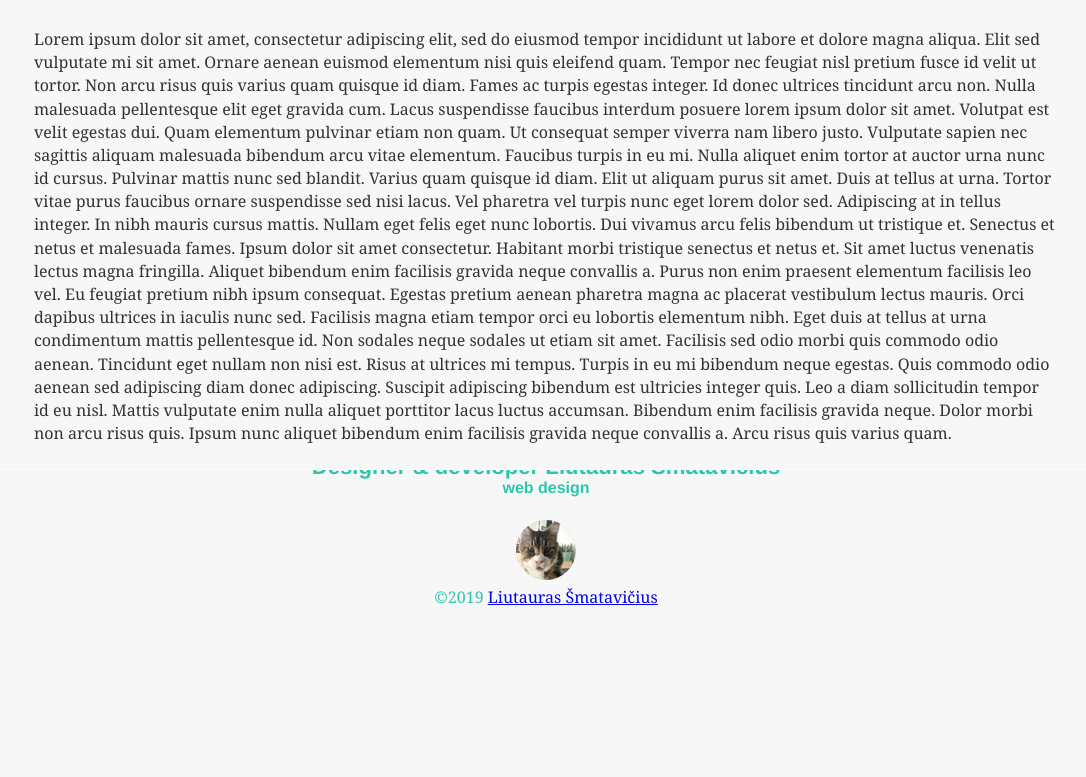
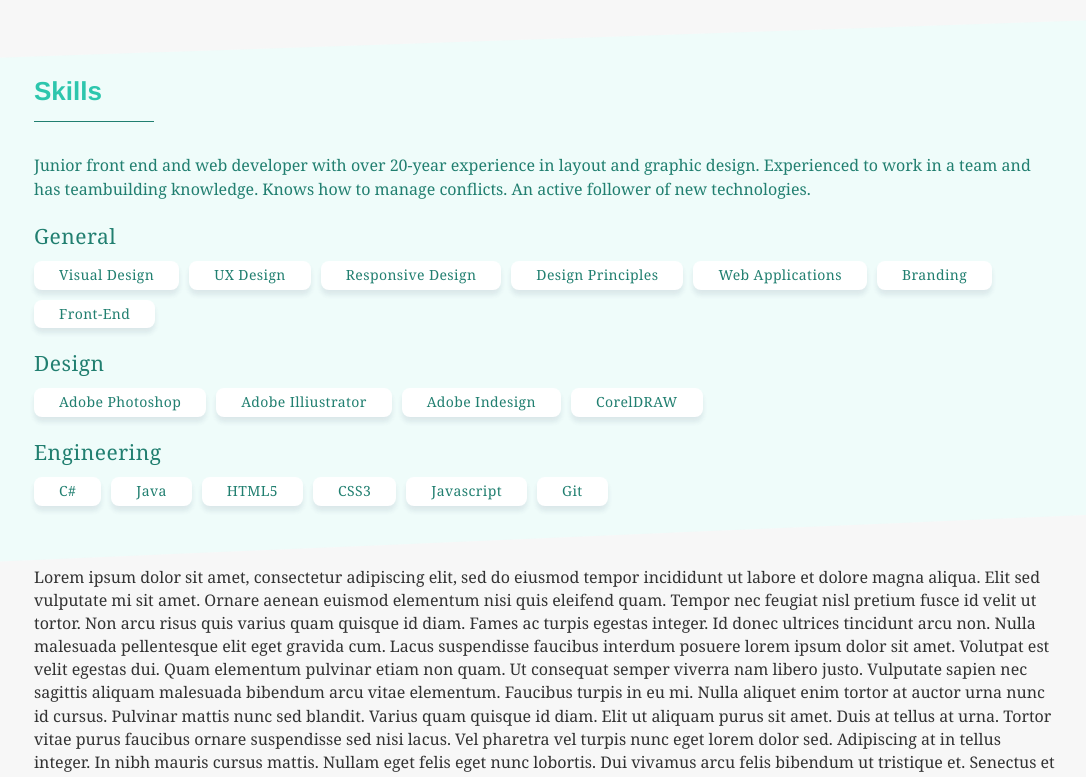
Before and after one commit to spraitas/lsportfolio, a Gatsby site: page / in a window 1280 px wide. Shown: the part 145-922 px from the top of the page, without its empty margins (94-1180 px from the left). Before the commit the page ends 815 px from the top, so only its background shows below. Built offline with nearby package versions, Linux system fonts and the light colour scheme; Gatsby itself is replaced by a stand-in of ours.

Commit message:
add skils

```diff
--- a/src/components/button.js
+++ b/src/components/box/button.js
@@ -1,6 +1,6 @@
 
 import styled from 'styled-components'
-import * as palette from "./box/variables.js"
+import * as palette from "./variables.js"
 
 
 const Button = styled.div`
--- /dev/null
+++ b/src/components/box/cell.js
@@ -0,0 +1,26 @@
+import React from 'react'
+import styled from 'styled-components'
+
+import * as palette from "./variables.js"
+
+const CellContainer = styled.div`
+font-weight: 400;
+background-color: ${palette.ls_white};
+padding: 4px 25px;
+border-radius: 8px;
+text-align: center;
+margin-right: 10px;
+margin-bottom: 10px;
+letter-spacing: 0.4px;
+
+box-shadow: 0 5px 5px rgba(103, 110, 144, 0.05),
+  0 5px 5px rgba(103, 110, 144, 0.09);
+`
+
+const Cell = ({ className, text, fontSize, color }) => (
+    <CellContainer className={className}>
+      <div>{text}</div>
+    </CellContainer>
+  )
+
+  export default Cell
--- /dev/null
+++ b/src/components/box/celltitle.js
@@ -0,0 +1,27 @@
+import React from 'react'
+import styled from 'styled-components'
+
+import * as palette from "./variables.js"
+
+const CellTitleContainer = styled.div`
+  display: flex;
+`
+
+const Title = styled.div`
+  color: ${palette.ls_dark};
+  font-size: 21px;
+  font-weight: 200;
+  padding-bottom: 10px;
+  letter-spacing: 0.5px;
+
+`
+
+const CellTitle = ({ title }) => {
+    return (
+      <CellTitleContainer>
+        <Title>{title}</Title>
+      </CellTitleContainer>
+    )
+  }
+
+  export default CellTitle
--- a/src/components/box/variables.js
+++ b/src/components/box/variables.js
@@ -1,6 +1,8 @@
 ///=> Colors
 
 export const ls_main = '#2dc6ad';
+export const ls_light = '#effcfa';
+export const ls_dark = '#217f70';
 export const ls_txt = '#217f70';
 export const ls_white = '#fff';
 export const ls_grey = '#F7F7F7';
--- a/src/components/footer.js
+++ b/src/components/footer.js
@@ -1,8 +1,7 @@
 import React from 'react'
 import { StaticQuery, graphql } from "gatsby"
-import Img from 'gatsby-image'
+//import Img from 'gatsby-image'
 import styled from 'styled-components'
-import Container from './box/container'
 
 
 import Avatar from './box/avatar'
@@ -21,6 +20,8 @@ const Footer = styled.div`
   color: ${palette.ls_main};
   background: ${palette.ls_grey};
 `
+
+
 
 
 
@@ -46,7 +47,6 @@ const query = graphql`
 `
 
 export default () => (
-
   <StaticQuery
   query={query}
   render={data => (
@@ -58,7 +58,7 @@ export default () => (
 
     <p>
     &copy;{year + ' '}
-      <a href={data.site.siteMetadata.author.url}> {data.site.siteMetadata.author.name}
+      <a href={"mailto:" + data.site.siteMetadata.author.email}> {data.site.siteMetadata.author.name}
       </a>
     </p>
   </Footer>
--- a/src/components/header.js
+++ b/src/components/header.js
@@ -4,7 +4,6 @@ import { StaticQuery, graphql } from "gatsby"
 import styled from 'styled-components'
 import Container from './box/container'
 import Avatar from './box/avatar'
-
 
 import * as palette from "./box/variables.js"
 
@@ -21,25 +20,18 @@ const Header = styled.div`
   border: 0;
   will-change: transform;
 
-
-
-
-
-
-
-
-
+  @media (max-width: 380px) {
+    width: 100%;
+    margin: 0 auto;
+    text-align: left;
+  }
 
 `
 const Logo = styled.div`
-
   transition: 0.5s;
   height: 3.5rem;
   width: 3.5rem;
   margin-right: 1.5rem;
-
-
-
 
   &:hover {
     opacity: 0.2;
@@ -47,25 +39,17 @@ const Logo = styled.div`
     transform: rotate(-360deg);
   }
 `
-const HeaderTitle = styled.div`
+const HeaderTitle = styled(Link)`
+  color: ${palette.ls_main};
   margin: 11px;
-
   align-items: center;
   display: flex;
-
-`
-const StyledLink = styled(Link)`
-  color: ${palette.ls_main};
   text-decoration: none;
-  position: relative;
-
-  align-items: center;
-
 
   &:focus, &:hover, &:visited, &:link, &:active {
-      text-decoration: none;
+    text-decoration: none;
+    color: ${palette.ls_main};
 `
-
 
 export default () => (
 
@@ -83,12 +67,12 @@ export default () => (
   render={data => (
   <Header>
         <Container>
-        <HeaderTitle>
+        <HeaderTitle to="/">
         <Logo>
         <Avatar />
         </Logo>
         <h3>{data.site.siteMetadata.title}</h3>
-      </HeaderTitle>
+        </HeaderTitle>
         </Container>
 
   </Header>
--- a/src/components/layout.js
+++ b/src/components/layout.js
@@ -26,9 +26,9 @@ border-top: 1px solid rgba(255, 255, 255, .7);
 border-bottom: 1px solid rgba(255, 255, 255, .7);
 
 @media (max-width: 380px) {
-  width: 80%;
-  margin: 0 auto;
-  text-align: center;
+  width: 100%;
+  margin-top: 85px;
+  text-align: left;
 }
 
 `
--- /dev/null
+++ b/src/components/skills.js
@@ -0,0 +1,78 @@
+import React from 'react'
+import styled from 'styled-components'
+
+import SkillData from '../data/skilldata'
+import Cell from '../components/box/cell'
+import CellTitle from '../components/box/celltitle'
+import Title from '../components/title'
+import Container from '../components/box/container'
+
+import * as palette from "./box/variables.js"
+
+const Baground = styled.div`
+  background-color: ${palette.ls_light};
+  clip-path: polygon(0% 8%, 100% 0, 100% 90%, 0 100%);
+  width: 100vw;
+  position: relative;
+  left: 50%;
+  right: 50%;
+  margin-left: -50vw;
+  margin-right: -50vw;
+`
+
+const Box = styled(Container)`
+  margin: 0px auto;
+  padding: 60px 0px 40px;
+`
+
+const Paragraph = styled.div`
+  color: ${palette.ls_dark};
+  font-size: 16px;
+  padding-bottom: 20px;
+  line-height: 1.5;
+`
+
+const CellContainer = styled.div`
+  display: flex;
+  flex-wrap: wrap;
+  padding-bottom: 10px;
+`
+
+const StyledCell = styled(Cell)`
+  color: ${palette.ls_dark};
+  font-size: 14px;
+`
+
+const Skills = () => (
+  <Baground id="target">
+    <Box>
+      <Title>Skills</Title>
+      <Paragraph>
+      Junior front end and web developer with over 20-year experience in layout and graphic design.
+Experienced to work in a team and has teambuilding knowledge. Knows how to manage conflicts.
+An active follower of new technologies.
+
+
+      </Paragraph>
+
+
+      <div>
+        {Object.keys(SkillData).map(skill => {
+          const skillObject = SkillData[skill]
+          return (
+            <div key={skillObject.title}>
+              <CellTitle title={skillObject.title} />
+              <CellContainer>
+                {skillObject.skills.map((skill, i) => {
+                  return <StyledCell key={i} text={skill} />
+                })}
+              </CellContainer>
+            </div>
+          )
+        })}
+      </div>
+    </Box>
+  </Baground>
+)
+
+export default Skills
--- a/src/components/title.js
+++ b/src/components/title.js
@@ -1,4 +1,4 @@
-import React, { Component } from 'react'
+import React from 'react'
 import styled from 'styled-components'
 import * as palette from "./box/variables.js"
 
@@ -20,8 +20,7 @@ const TitleH1 = styled.h1`
 
 const Title = ({ children }) => {
     return (
-        <TitleH1><h1>{children}</h1><span /></TitleH1>
+        <TitleH1><h2>{children}</h2><span /></TitleH1>
     )
 }
-
 export default Title
--- /dev/null
+++ b/src/data/skilldata.js
@@ -0,0 +1,34 @@
+const skillData = {
+    General: {
+      title: 'General',
+      skills: [
+        'Visual Design',
+        'UX Design',
+        'Responsive Design',
+        'Design Principles',
+        'Web Applications',
+        'Branding',
+        'Front-End',
+      ],
+    },
+    Design: {
+      title: 'Design',
+      skills: [
+        'Adobe Photoshop',
+        'Adobe Illiustrator',
+        'Adobe Indesign',
+        'CorelDRAW'],
+    },
+    Engineering: {
+      title: 'Engineering',
+      skills: [
+        'C#',
+        'Java',
+        'HTML5',
+        'CSS3',
+        'Javascript',
+        'Git'],
+    },
+  }
+
+  export default skillData
--- a/src/pages/index.js
+++ b/src/pages/index.js
@@ -1,12 +1,14 @@
 import React from "react"
-import { Link } from "gatsby"
-import styled from 'styled-components'
-import * as palette from "../components/box/variables.js"
+//import { Link } from "gatsby"
+//import styled from 'styled-components'
+//import * as palette from "../components/box/variables.js"
 import Title from "../components/title"
+import Skills from '../components/skills'
+
 //import Button from "../components/button"
 
+import Layout from "../components/layout"
 
-import Layout from "../components/layout"
 
 
 
@@ -21,6 +23,9 @@ const IndexPage = () => (
 
 
     <Title>I’m in a layout!</Title>
+
+
+    <Skills />
 
 
 
```
